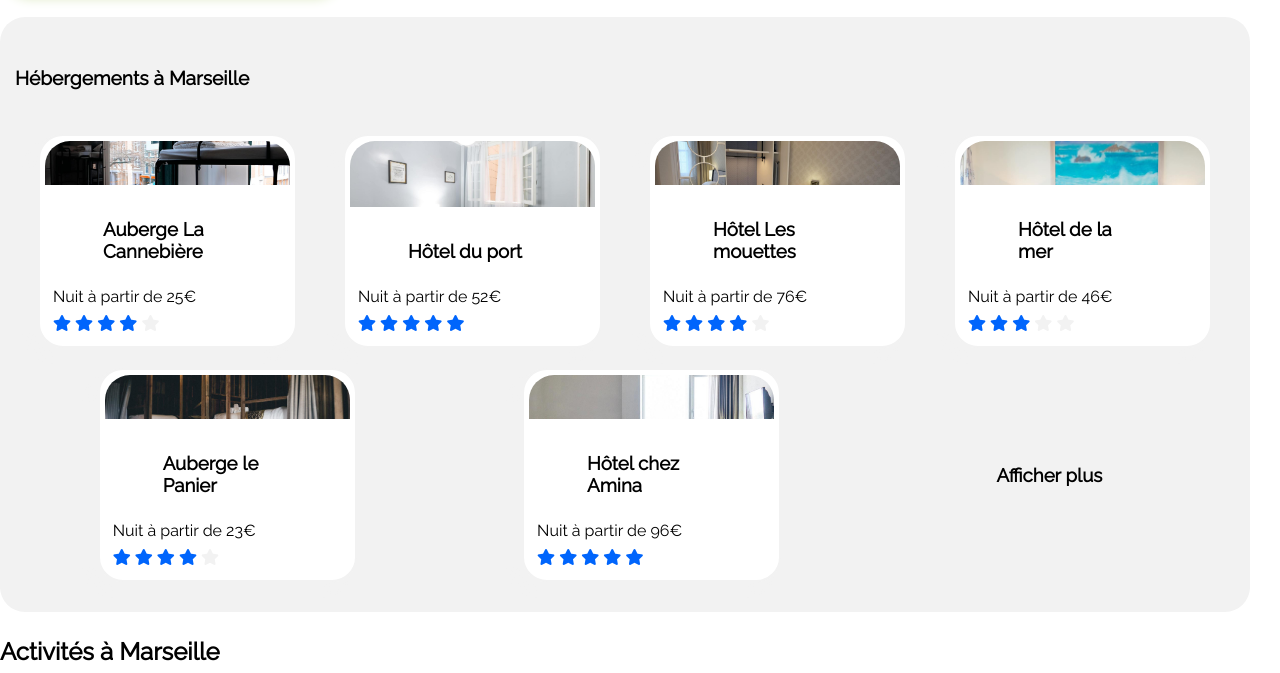
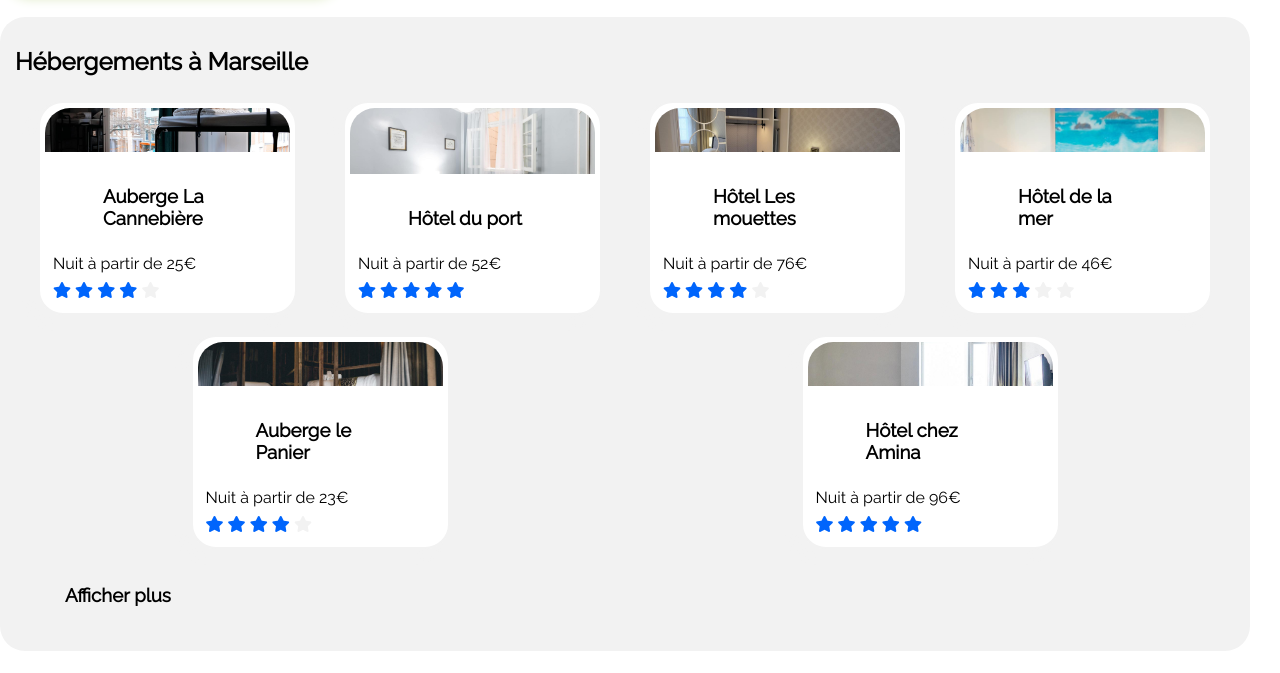
Before and after one commit to Samix94/R-servia, a plain HTML site: page index.html in a window 1280 px wide. Shown: the part 936-1609 px from the top of the page. Drawn offline with Linux system fonts and the light colour scheme.

Commit message:
Update index.html

```diff
--- a/index.html
+++ b/index.html
@@ -24,6 +24,7 @@
 
 </header>
 
+<main>
 <section id="research">
     <div id="wrapper">
         <h1>Trouvez votre hébergement pour des vacances de rêve</h1>
@@ -119,9 +120,7 @@
     </article>
 
     <article id="container-2">
-    <div class="title">
         <h2>Hébergements à Marseille</h2>
-    </div>
         <div id="hebergements-container">
             <a href="#" class="photo-hebergements">
                 <div class="img-hebergements">
@@ -224,8 +223,8 @@
                             </div>
                 </div>
             </a>
-    <h3>Afficher plus</h3>
         </div>
+        <h3 id="display">Afficher plus</h3>
     </article>
 </section>
 
@@ -238,6 +237,7 @@
                 </div>
                 <h3>Vieux Port</h3>
             </a>
+
         <div class="following">
             <a href="#" class="photo-activity">
                 <div class="img-activity">
@@ -252,12 +252,14 @@
                 <h3>îles du Frioul</h3>
             </a>
         </div>
+
             <a href="#" class="photo-activity auto">
                 <div class="img-activity">
                     <img src="images/activites/3_medium/kilyan-sockalingum-NR8-cBCN3aI-unsplash.jpg" alt="Parc national des calanques"/>
                 </div>
                 <h3>Parc national des calanques</h3>
             </a>
+
             <div class="following">
                 <a href="#" class="photo-activity">
                     <div class="img-activity">
@@ -272,11 +274,13 @@
                     <h3>Parc Longchamp</h3>
                 </a>
             </div>
+
         </div>
     </section>
+</main>
 
 <footer>
-    <nav>
+
         <ul>
             <li><h3>A propos</h3></li>
             <li><a href="#">Fonctionnement du site</a></li>
@@ -295,7 +299,7 @@
             <li><a href="#">Centre d'aide</a></li>
             <li><a href="#">Nous contacter</a></li>
         </ul>
-    </nav>
+
 </footer>
 
 </body>
```
Lines whose indentation alone changed are shown as unchanged.
